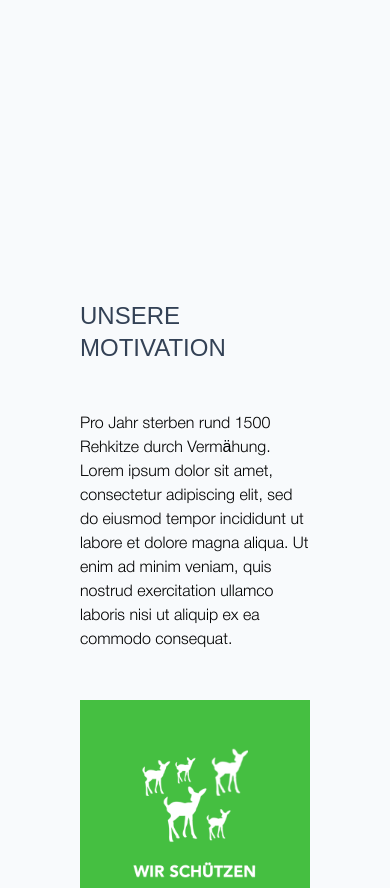
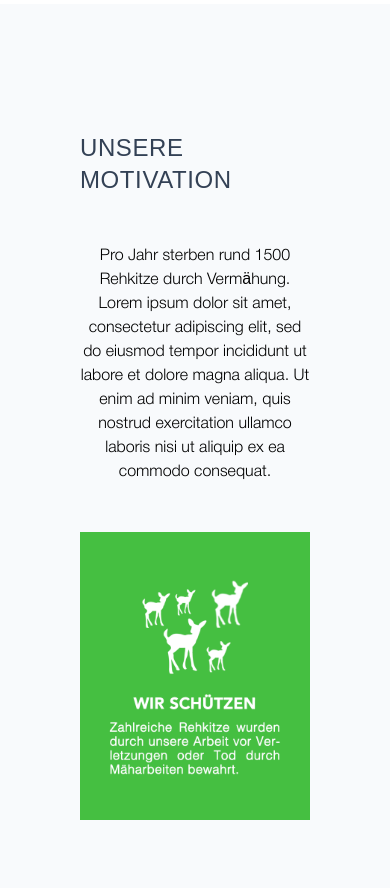
Before and after one commit to Anjacodes/Kitzrettung_UI, a React (Vite) app: page /about in a window 390 px wide. Shown: the part 1720-2608 px from the top of the page. Built offline with nearby package versions, Linux system fonts and the light colour scheme; a web font is replaced by a local one.

Commit message:
Fix Linters

```diff
--- a/src/components/AboutUs/About.jsx
+++ b/src/components/AboutUs/About.jsx
@@ -1,4 +1,5 @@
 import React from 'react'
+import { Outlet } from 'react-router-dom'
 import Content from './Content'
 import Cover from './Cover'
 
@@ -6,6 +7,7 @@ function About () {
   return (
     <section className='relative bg-slate-50'>
       <Cover />
+      <Outlet />
       <Content />
     </section>
   )
--- a/src/components/AboutUs/Content.jsx
+++ b/src/components/AboutUs/Content.jsx
@@ -1,23 +1,16 @@
 import React from 'react';
-import Schaubild from '../../assets/Rehkitz-Schaubild.png'
+import Motivation from './Motivation';
+import Work from './Work';
 
 function Content() {
   return (
-    <section className="mx-20 my-48 lg:mx-52 flex flex-col items-center">
-      <div className='bg-white text-justify lg:absolute lg:top-[35%] lg:px-24 lg:py-12 lg:w-[65%]'>
+    <section className="mx-20 lg:mx-52 flex flex-col items-center">
+      <div className='bg-white text-justify py-20 px-28'>
         <h2 className='text-2xl mb-12'>Unser eingetragener Verein hat es sich gemäß seiner Satzung zur Aufgabe gemacht das Tierleid, das durch den Einsatz landwirtschaftlicher Maschinen entsteht möglichst zu verhindern.</h2>
         <p className='text-base'>Lorem ipsum dolor sit amet, consectetur adipiscing elit, sed do eiusmod tempor incididunt ut labore et dolore magna aliqua. Ut enim ad minim veniam, quis nostrud exercitation ullamco laboris nisi ut aliquip ex ea commodo consequat. Duis aute irure dolor in reprehenderit in voluptate velit esse cillum dolore eu fugiat nulla pariatur.</p>
       </div>
-      <section className='mt-80 flex flex-col items-center'>
-        <h3 className='mb-12 text-2xl'>UNSERE MOTIVATION</h3>
-        <p className='text-base mb-12'>Pro Jahr sterben rund 1500 Rehkitze durch Vermähung. Lorem ipsum dolor sit amet, consectetur adipiscing elit, sed do eiusmod tempor incididunt ut labore et dolore magna aliqua. Ut enim ad minim veniam, quis nostrud exercitation ullamco laboris nisi ut aliquip ex ea commodo consequat.</p>
-        <div className='lg:flex lg:w-full lg:justify-evenly'>
-          <img className="mb-6 lg:mb-0 lg:w-1/4" src={Schaubild}/>
-          <img className="mb-6 lg:mb-0 lg:w-1/4" src={Schaubild}/>
-          <img className="lg:w-1/4" src={Schaubild}/>
-        </div>
-        <button className="bg-first py-2 px-6 rounded-xl text-base text-white mt-20 hover:bg-third">Erfahre Mehr</button>
-      </section>
+      <Motivation />
+      <Work />
     </section>
   )
 }
--- a/src/components/AboutUs/Cover.jsx
+++ b/src/components/AboutUs/Cover.jsx
@@ -1,7 +1,7 @@
 import React from 'react'
 import Navbar from '../sharedComponents/Navbar'
 
-function Cover({menuVisible, setMenuVisible}) {
+const Cover = ({menuVisible, setMenuVisible}) => {
   return (
     <section className="h-screen bg-[url('https://images.unsplash.com/photo-1440342359743-84fcb8c21f21?ixlib=rb-1.2.1&ixid=MnwxMjA3fDB8MHxwaG90by1wYWdlfHx8fGVufDB8fHx8&auto=format&fit=crop&w=1740&q=80')] bg-cover bg-neutral-700 bg-blend-overlay flex flex-col justify-center items-center">
       <Navbar menuVisible={menuVisible} setMenuVisible={setMenuVisible}/>
--- /dev/null
+++ b/src/components/AboutUs/Motivation.jsx
@@ -0,0 +1,20 @@
+import React from 'react';
+import Schaubild from '../../assets/Rehkitz-Schaubild.png';
+
+
+function Motivation() {
+  return (
+    <section className='mt-32 flex flex-col items-center'>
+    <h3 className='mb-12 text-2xl'>UNSERE MOTIVATION</h3>
+    <p className='text-base mb-12 text-center'>Pro Jahr sterben rund 1500 Rehkitze durch Vermähung. Lorem ipsum dolor sit amet, consectetur adipiscing elit, sed do eiusmod tempor incididunt ut labore et dolore magna aliqua. Ut enim ad minim veniam, quis nostrud exercitation ullamco laboris nisi ut aliquip ex ea commodo consequat.</p>
+    <div className='lg:flex lg:w-full lg:justify-between'>
+      <img className="mb-6 lg:mb-0 lg:w-1/4" src={Schaubild}/>
+      <img className="hidden mb-6 lg:block lg:mb-0 lg:w-1/4" src={Schaubild}/>
+      <img className="hidden lg:block lg:w-1/4" src={Schaubild}/>
+    </div>
+    <p className="text-center mt-20 lg:mt-24 text-sm text-[#45BF41] hover:cursor-pointer hover:text-third">ERFAHRE MEHR ÜBER UNSERE MOTIVATION  <i className="fa-solid fa-arrow-right-long"></i></p>
+  </section>
+  )
+}
+
+export default Motivation
--- /dev/null
+++ b/src/components/AboutUs/Work.jsx
@@ -0,0 +1,22 @@
+import React from 'react'
+
+function Work() {
+  return (
+    <section className="mt-48">
+      <h2 className="mb-6 text-2xl text-center">UNSERE ARBEIT</h2>
+      <div className="flex items-center mt-32 w-full justify-between relative">
+        <div className="lg:w-[90%] lg:mr-28 z-10">
+            <h3>MIT DRONEN ZUR RETTUNG</h3>
+            <p className="text-base text-justify text-slate-600 mt-4">Für unsere Arbeit setzen wir auf den Einsatz von Drohnen mit hochauflösender Wärmebildtechnik (s. Technik). Dabei werden die zu mähenden Wiesen, möglichst am Morgen des Mähtermins, beflogen. Die Wärmebildkameras detektieren dabei die in den Wiesen liegenden Tiere als Wärmequelle. </p>
+            <button className="bg-first py-2 px-6 rounded-xl text-base text-white mt-6 hover:bg-third">Mehr erfahren</button>
+        </div>
+        <div className="bg-first opacity-25 absolute w-[25%] h-[100%] left-80 hidden lg:block"></div>
+        <img src="https://bl6pap003files.storage.live.com/y4miNfone2MLzAif7i63JbHcC_ptBM7wevsUeSa82dPQQAhkPXKWtHzcp4nmT7HLlj1A6zgSfrZKqmWAI-JbOBn87LZaAC-mPNyBlFb7Fk-RwX0Man_dOkTPYpDSwMe52vf5ozlqFWwifHuZ3QFZDrZ53Fqn5Y4t2HAGEFS1iKOthbuD-e-IIBGADu45xR9-f_NeVuNqtUNKq2FdNy_OvQDXA/IMG_5468.JPG?psid=1&width=1702&height=1276" className="hidden lg:block lg:w-[50%]"/>
+      </div>
+
+      <p className="text-center mt-20 lg:mt-24 text-sm text-[#45BF41] hover:cursor-pointer hover:text-third">SIEH DIR MEHR ÜBER UNSERE ARBEIT AN  <i className="fa-solid fa-arrow-right-long"></i></p>
+    </section>
+  )
+}
+
+export default Work
--- /dev/null
+++ b/src/components/AboutUs/covers.js
@@ -0,0 +1,15 @@
+const covers = {
+  about: {
+    title: 'ÜBER UNS',
+    image: 'https://images.unsplash.com/photo-1440342359743-84fcb8c21f21?ixlib=rb-1.2.1&ixid=MnwxMjA3fDB8MHxwaG90by1wYWdlfHx8fGVufDB8fHx8&auto=format&fit=crop&w=1740&q=80',
+  },
+  work: {
+    title: 'ÜNSERE ARBEIT',
+    image: 'https://bl6pap003files.storage.live.com/y4miNfone2MLzAif7i63JbHcC_ptBM7wevsUeSa82dPQQAhkPXKWtHzcp4nmT7HLlj1A6zgSfrZKqmWAI-JbOBn87LZaAC-mPNyBlFb7Fk-RwX0Man_dOkTPYpDSwMe52vf5ozlqFWwifHuZ3QFZDrZ53Fqn5Y4t2HAGEFS1iKOthbuD-e-IIBGADu45xR9-f_NeVuNqtUNKq2FdNy_OvQDXA/IMG_5468.JPG?psid=1&width=1702&height=1276',
+  },
+  motivation: {
+
+  },
+};
+
+export default covers;
--- a/src/components/sharedComponents/Navbar.jsx
+++ b/src/components/sharedComponents/Navbar.jsx
@@ -1,5 +1,5 @@
 import React from 'react'
-import { Link } from 'react-router-dom'
+import { Link, NavLink } from 'react-router-dom'
 import MobileMenu from './MobileMenu';
 import logo from '../../assets/Rehkitz_negativ.png'
 
@@ -19,7 +19,7 @@ function Navbar({menuVisible, setMenuVisible}) {
           <ul className='absolute pt-2 hidden group-hover:block'>
             <li><a className='hover:cursor-pointer hover:text-second'>Unsere Motivation</a></li>
             <li><a className='hover:cursor-pointer hover:text-second'>Unser Verein</a></li>
-            <li><Link to="work" className='hover:cursor-pointer hover:text-second'>Unsere Arbeit</Link></li>
+            <li><NavLink to="/about/work" className='hover:cursor-pointer hover:text-second'>Unsere Arbeit</NavLink></li>
           </ul>
         </li>
         <li className="ml-10 group">
--- a/src/index.css
+++ b/src/index.css
@@ -32,6 +32,7 @@ h2,
 h3 {
   font-family: "AvenirHeavy", sans-serif;
   color: rgb(51 65 85);
+  letter-spacing: 0.025em;
 }
 
 p,
```
